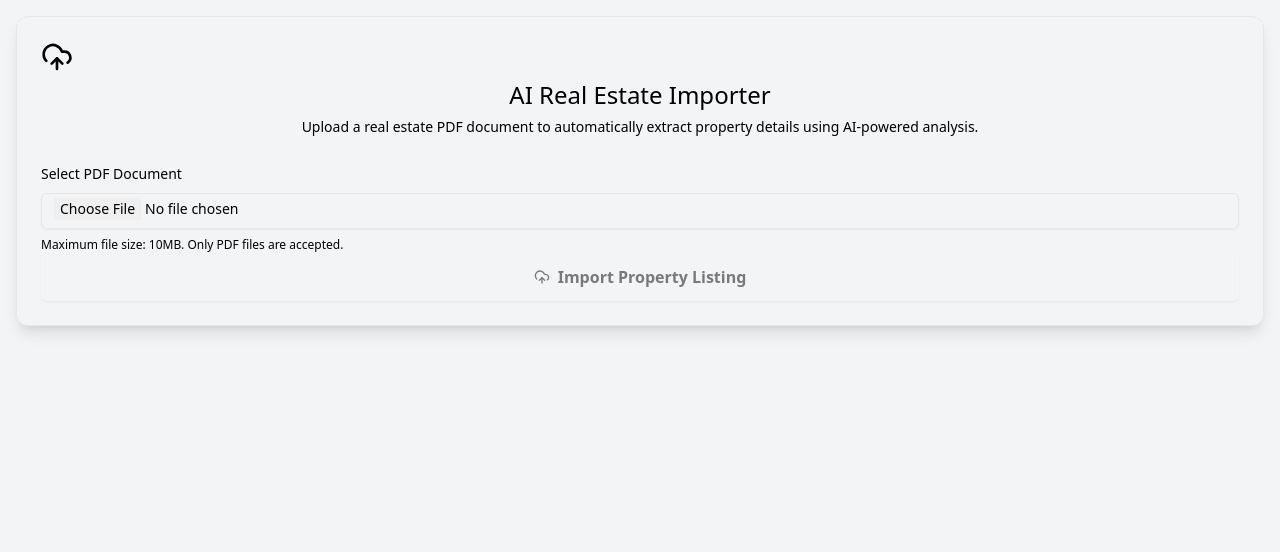
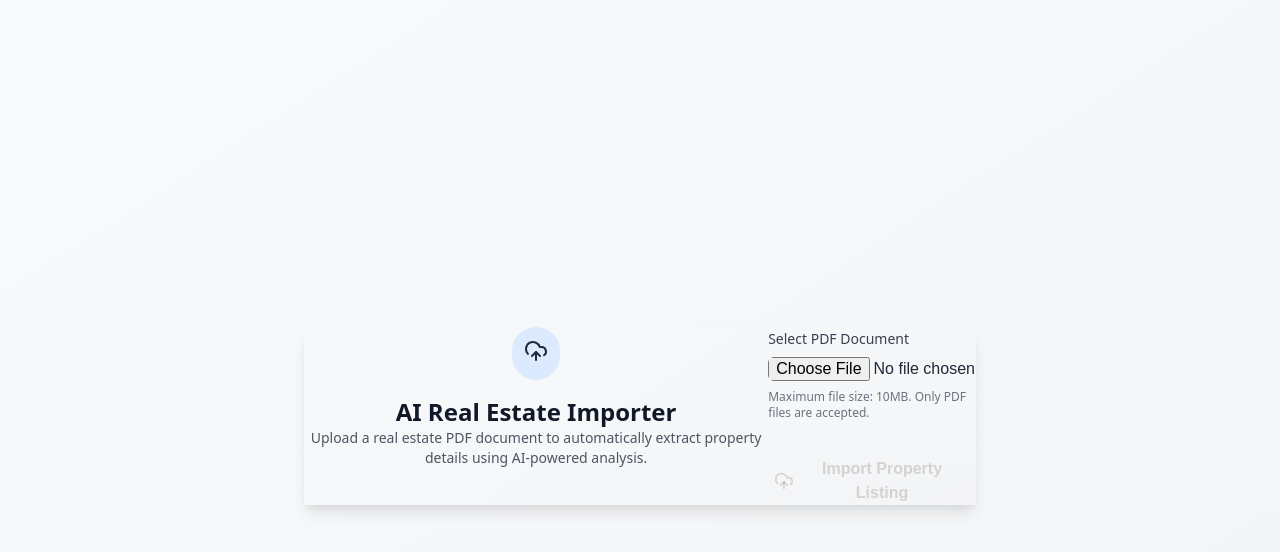
Before and after one commit to slewis1967/ai-real-estate-importer, a Next.js app: page / in a window 1280 px wide. Shown: the top 552 px of the page. Built offline with nearby package versions, Linux system fonts and the light colour scheme; no server answers.

Commit message:
Update globals.css

```diff
--- a/src/app/globals.css
+++ b/src/app/globals.css
@@ -1,8 +1,247 @@
-@tailwind base;
+/* Temporarily remove Tailwind imports to fix build */
+/* @tailwind base;
 @tailwind components;
-@tailwind utilities;
+@tailwind utilities; */
 
+/* Simple test styles */
 body {
   background-color: #f3f4f6;
+  color: #1f2937;
   font-family: system-ui, -apple-system, sans-serif;
+  margin: 0;
+  padding: 0;
 }
+
+.min-h-screen {
+  min-height: 100vh;
+}
+
+.bg-gradient-to-br {
+  background: linear-gradient(to bottom right, #f9fafb, #f3f4f6);
+}
+
+.flex {
+  display: flex;
+}
+
+.items-center {
+  align-items: center;
+}
+
+.justify-center {
+  justify-content: center;
+}
+
+.p-4 {
+  padding: 1rem;
+}
+
+.w-full {
+  width: 100%;
+}
+
+.max-w-2xl {
+  max-width: 42rem;
+}
+
+.shadow-lg {
+  box-shadow: 0 10px 15px -3px rgba(0, 0, 0, 0.1), 0 4px 6px -2px rgba(0, 0, 0, 0.05);
+}
+
+.text-center {
+  text-align: center;
+}
+
+.mx-auto {
+  margin-left: auto;
+  margin-right: auto;
+}
+
+.mb-4 {
+  margin-bottom: 1rem;
+}
+
+.p-3 {
+  padding: 0.75rem;
+}
+
+.bg-blue-100 {
+  background-color: #dbeafe;
+}
+
+.rounded-full {
+  border-radius: 9999px;
+}
+
+.w-fit {
+  width: fit-content;
+}
+
+.text-2xl {
+  font-size: 1.5rem;
+  line-height: 2rem;
+}
+
+.font-bold {
+  font-weight: 700;
+}
+
+.text-gray-900 {
+  color: #111827;
+}
+
+.text-gray-600 {
+  color: #4b5563;
+}
+
+.space-y-6 > * + * {
+  margin-top: 1.5rem;
+}
+
+.space-y-2 > * + * {
+  margin-top: 0.5rem;
+}
+
+.text-sm {
+  font-size: 0.875rem;
+  line-height: 1.25rem;
+}
+
+.font-medium {
+  font-weight: 500;
+}
+
+.text-gray-700 {
+  color: #374151;
+}
+
+.cursor-pointer {
+  cursor: pointer;
+}
+
+.h-12 {
+  height: 3rem;
+}
+
+.text-base {
+  font-size: 1rem;
+  line-height: 1.5rem;
+}
+
+.font-semibold {
+  font-weight: 600;
+}
+
+.bg-gray-50 {
+  background-color: #f9fafb;
+}
+
+.rounded-md {
+  border-radius: 0.375rem;
+}
+
+.border {
+  border-width: 1px;
+  border-color: #d1d5db;
+}
+
+.text-xs {
+  font-size: 0.75rem;
+  line-height: 1rem;
+}
+
+.text-gray-500 {
+  color: #6b7280;
+}
+
+.mt-4 {
+  margin-top: 1rem;
+}
+
+.bg-green-50 {
+  background-color: #f0fdf4;
+}
+
+.bg-red-50 {
+  background-color: #fef2f2;
+}
+
+.text-green-800 {
+  color: #166534;
+}
+
+.text-red-800 {
+  color: #991b1b;
+}
+
+.border-green-200 {
+  border-color: #bbf7d0;
+}
+
+.border-red-200 {
+  border-color: #fecaca;
+}
+
+.items-start {
+  align-items: flex-start;
+}
+
+.gap-3 {
+  gap: 0.75rem;
+}
+
+.h-5 {
+  height: 1.25rem;
+}
+
+.w-5 {
+  width: 1.25rem;
+}
+
+.flex-shrink-0 {
+  flex-shrink: 0;
+}
+
+.mt-0\.5 {
+  margin-top: 0.125rem;
+}
+
+.flex-1 {
+  flex: 1 1 0%;
+}
+
+.text-current {
+  color: currentColor;
+}
+
+.hover\:text-opacity-75:hover {
+  color: rgba(currentColor, 0.75);
+}
+
+.text-lg {
+  font-size: 1.125rem;
+  line-height: 1.75rem;
+}
+
+/* Button styles */
+button {
+  display: inline-flex;
+  align-items: center;
+  justify-content: center;
+  border-radius: 0.375rem;
+  font-weight: 500;
+  transition: all 0.2s;
+  border: none;
+  cursor: pointer;
+}
+
+button:disabled {
+  opacity: 0.5;
+  cursor: not-allowed;
+}
+
+.btn-primary {
+  background-color: #3b82f6;
+  color: white;
+  padding: 0.75rem 1.5rem;
+}
```
